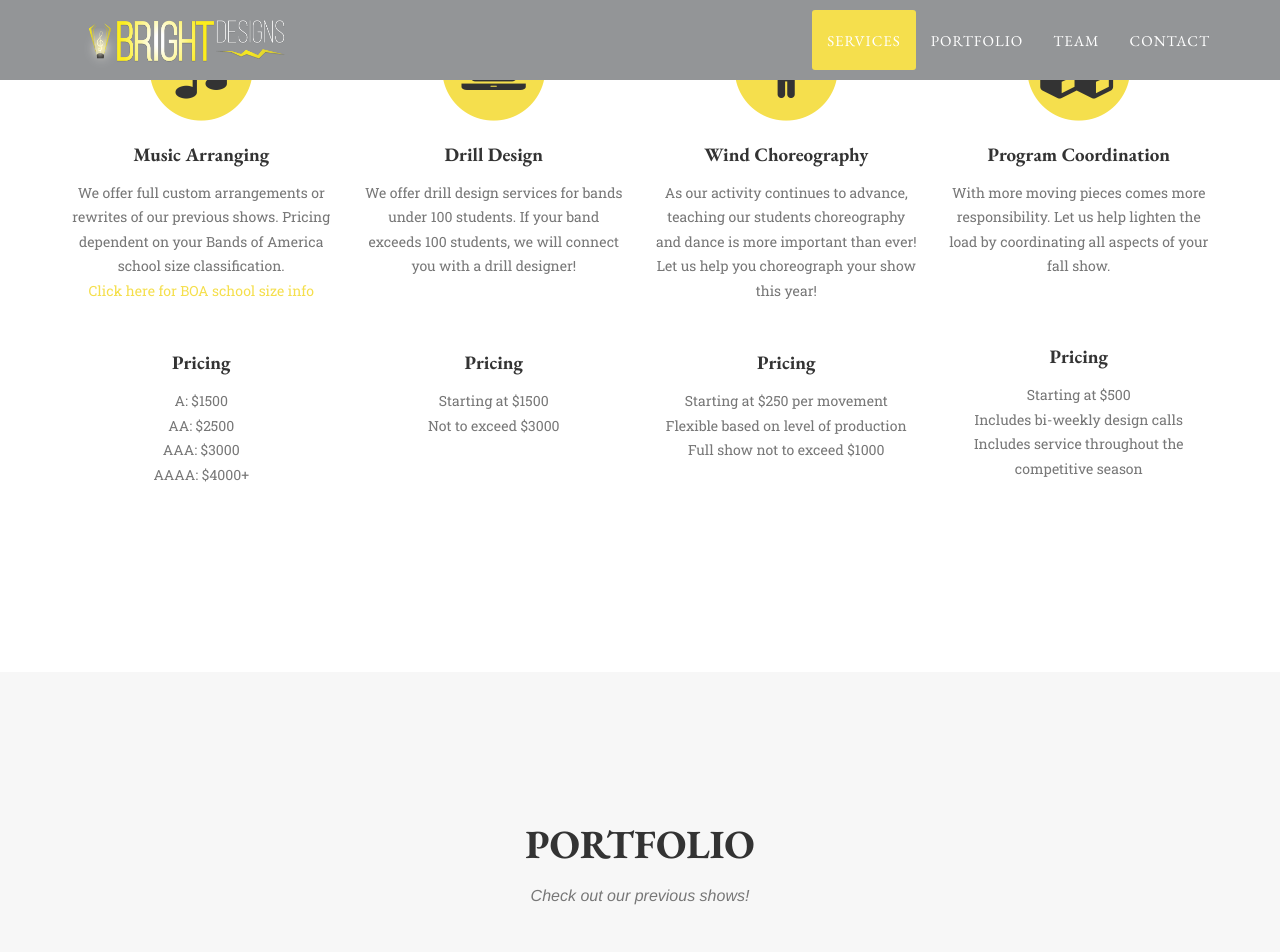
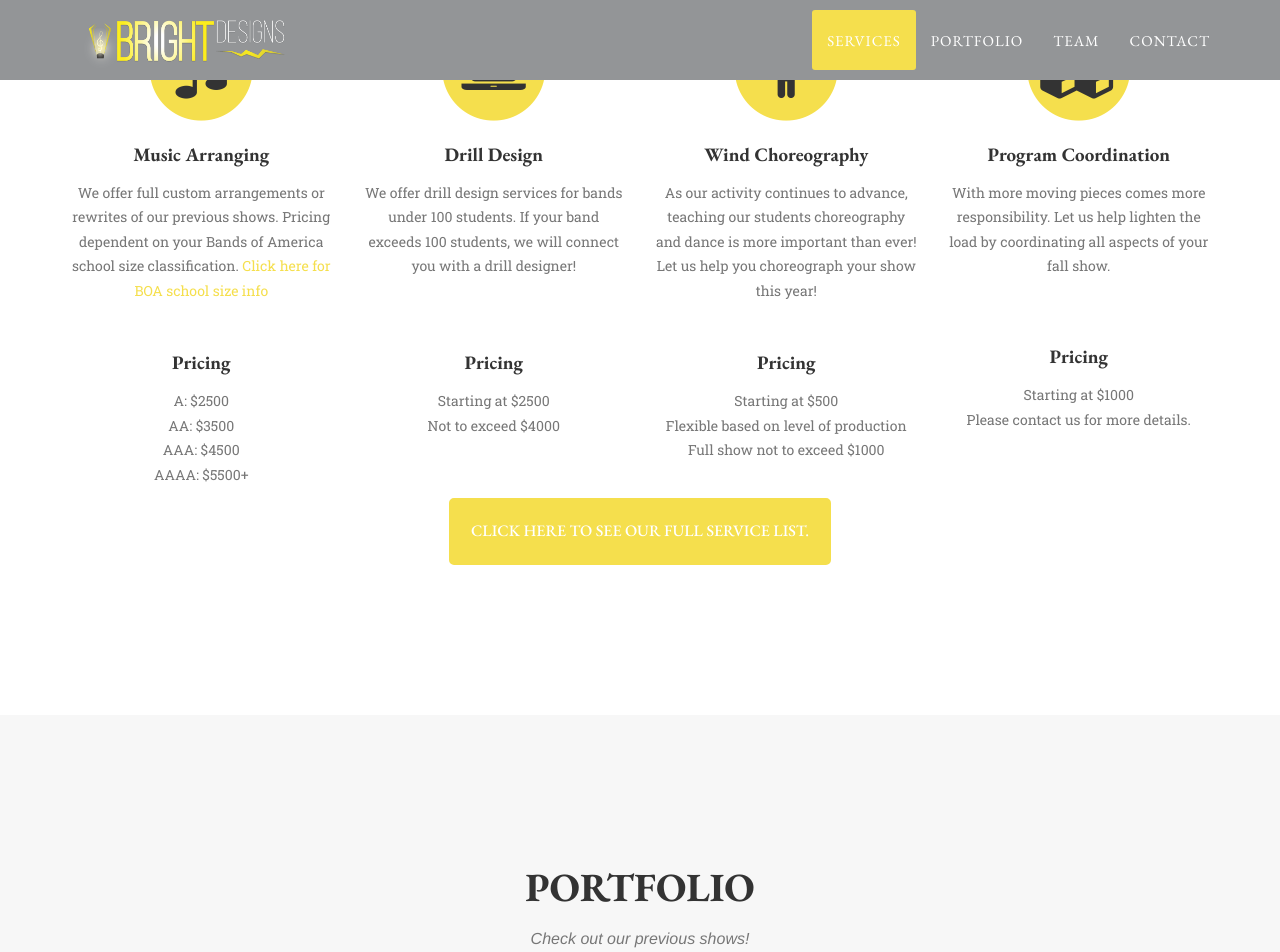
Before and after one commit to trevorschachner/bright-designs-band, a Jekyll site: the page built from index.html, in a window 1280 px wide and 1400 px high, scrolled down 909 px. Shown: the top 952 px of the window. Built offline with Jekyll 4.4.1, drawn with Linux system fonts in a browser that asks for light colours; some web fonts are replaced.

Commit message:
add files, update button stytling, update form styling, update to copy on site.

```diff
--- a/_includes/contact.html
+++ b/_includes/contact.html
@@ -35,7 +35,7 @@
                     font-size: 100%;
                     color: inherit;
                     border: none;
-                    border-radius: 0;
+                    border-radius: 5px;
                     display: block;
                     width: 100%;
                     padding: 0;
@@ -46,7 +46,7 @@
                   #fs-frm label,
                   #fs-frm legend,
                   #fs-frm ::placeholder {
-                    font-size: 1.2rem;
+                    font-size: 100%;
                     margin-bottom: .5rem;
                     padding-top: .2rem;
                     display: flex;
--- a/_includes/services.html
+++ b/_includes/services.html
@@ -15,16 +15,16 @@
                     </span>
                     <h4 class="service-heading">Music Arranging</h4>
                     <p class="text-muted">We offer full custom arrangements or rewrites of our previous shows. Pricing dependent on your Bands of America school size classification.
-                        <br> <a href="https://marching.musicforall.org/2021-registration-information/" target="blank">Click here for BOA school size info</a></p>
+                        <a href="https://marching.musicforall.org/2021-registration-information/" target="blank">Click here for BOA school size info</a></p>
                     <p class="text-muted">
                         <br>
                         <h4 class="service-heading">Pricing</h4>
-                            <p class="text-muted">A: $1500 <br>
-                            AA: $2500 <br>
-                            AAA: $3000 <br>
-                            AAAA: $4000+ <br>
-                            <br>
-                            </p>
+                            <p class="text-muted">
+                                A: $2500 <br>
+                                AA: $3500 <br>
+                                AAA: $4500 <br>
+                                AAAA: $5500+ <br>
+                                </p>
                     </p>
                 </div>
                 <div class="col-md-3">
@@ -38,8 +38,8 @@
                         <br>
                         <br>
                         <h4 class="service-heading">Pricing</h4>
-                        <p class="text-muted">Starting at $1500<br>
-                            Not to exceed $3000<br><br>
+                        <p class="text-muted">Starting at $2500<br>
+                            Not to exceed $4000<br><br>
                         </p>
                     </p>
                 </div>
@@ -53,9 +53,10 @@
                     <p class="text-muted">
                         <br>
                         <h4 class="service-heading">Pricing</h4>
-                            <p class="text-muted">Starting at $250 per movement<br>
+                            <p class="text-muted">Starting at $500<br>
                             Flexible based on level of production<br>
-                            Full show not to exceed $1000<br><br>
+                            Full show not to exceed $1000<br>
+                            <br>
                             </p>
                     </p>
                 </div>
@@ -71,12 +72,14 @@
                         <br>
                         <h4 class="service-heading">Pricing</h4>
                             <p class="text-muted">
-                            Starting at $500<br>
-                            Includes bi-weekly design calls<br>
-                            Includes service throughout the competitive season<br><br>
+                            Starting at $1000<br>
+                            Please contact us for more details.
                             </p>
                     </p>
                 </div>
             </div>
+            <div class="text-center">
+                <button class = "btn-primary" onclick =" window.open('/files/2023 All Services.pdf')" target="_blank">Click here to see our full service list.</button>
+            </div>
         </div>
     </section>
--- a/css/style.scss
+++ b/css/style.scss
@@ -85,12 +85,17 @@ h6 {
 }
 
 .btn-primary {
+    padding: 20px 20px;
     border-color: $primary-color;
+    border-style: solid;
+    border-radius: 5px;
     text-transform: uppercase;
     font-family: $primary-font;
-    font-weight: 700;
+    font-size: 16px;
+    font-weight: 500;
     color: #fff;
     background-color: $primary-color;
+    transition: all 0.25s linear;
 }
 
 .btn-primary:hover,
@@ -143,6 +148,7 @@ fieldset[disabled] .btn-primary.active {
     font-weight: 700;
     color: #fff;
     background-color: $primary-color;
+    transition: all 0.25s linear;
 }
 
 .btn-xl:hover,
@@ -150,7 +156,7 @@ fieldset[disabled] .btn-primary.active {
 .btn-xl:active,
 .btn-xl.active,
 .open .dropdown-toggle.btn-xl {
-    border-color: $primary-color;
+    border-color: $secondary-color;
     color: #fff;
     background-color: $secondary-color;
 }
@@ -884,6 +890,8 @@ body {
     webkit-tap-highlight-color: $primary-color;
 }
 
+
+
 @import
     "bootstrap.min.css"
 ;
```
Also changed, not shown: 4 other files.
